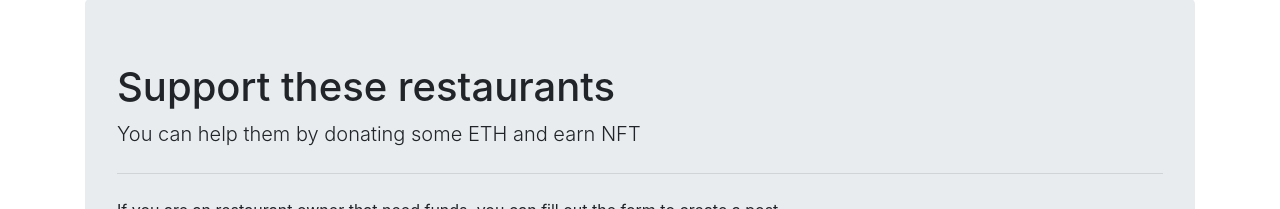
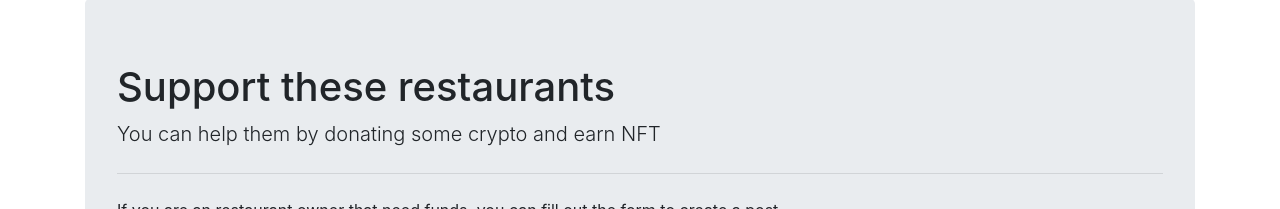
Before and after one commit to ff6k/Fund-The-Restaurants, a React (Create React App) app: page / in a window 1280 px wide. Shown: the part 145-354 px from the top of the page. Built offline with nearby package versions, Linux system fonts and the light colour scheme; no server answers; the HTML template or start-up script is replaced by a standard one; what ipfs-http-client would draw is missing.

Commit message:
refactor

```diff
--- a/src/App.js
+++ b/src/App.js
@@ -13,6 +13,7 @@ import Restaurants from './components/Restaurants';
 import Restaurant from './components/Restaurant';
 import AddRestaurant from './components/AddRestaurant';
 import MyTokens from './components/MyTokens';
+import WalletModal from './components/WalletModal';
 
 class App extends Component{
   state = {
@@ -186,7 +187,7 @@ class App extends Component{
     return (
       <GlobalProvider>
         <Router className="App">
-          <Navbar connectToBlockchain={this.connectToBlockchain.bind(this)} currentNetwork={this.state.currentNetwork} />
+          <Navbar currentNetwork={this.state.currentNetwork} />
           <div className="alert alert-info" role="alert">
             <p className="text-center m-0">
               Contract currently works on the Kovan and Matic Mumbai Test Network
@@ -226,13 +227,12 @@ class App extends Component{
             </Route>
             <Route path="/">
               <Restaurants
-                connectToBlockchain={this.connectToBlockchain.bind(this)}
                 restaurants={this.state.restaurants}
-                ethPrice={this.state.ethPrice}
-                currentNetwork={this.state.currentNetwork} />
+                ethPrice={this.state.ethPrice}/>
             </Route>
           </Switch>
           <Footer />
+          <WalletModal connectToBlockchain={this.connectToBlockchain.bind(this)} />
         </Router>
       </GlobalProvider>
     );
--- a/src/components/Restaurants.js
+++ b/src/components/Restaurants.js
@@ -2,9 +2,8 @@ import React, { useContext } from 'react';
 import { Link } from 'react-router-dom';
 
 import { GlobalContext } from '../context/GlobalState';
-import WalletModal from './WalletModal';
 
-function Restaurants({ connectToBlockchain, restaurants, ethPrice, currentNetwork }){
+function Restaurants({restaurants, ethPrice }){
   const { walletAddress } = useContext(GlobalContext);
 
   const getUSDValue = restaurant => {
@@ -15,7 +14,7 @@ function Restaurants({ connectToBlockchain, restaurants, ethPrice, currentNetwor
     <div className="container" style={{ minHeight: '65vh'}}>
       <div className="jumbotron my-3">
         <h1 className="">Support these restaurants</h1>
-        <p className="lead">You can help them by donating some {currentNetwork} and earn NFT</p>
+        <p className="lead">You can help them by donating some crypto and earn NFT</p>
         <hr className="my-4"></hr>
         <p>If you are an restaurant owner that need funds, you can fill out the form to create a post</p>
         {walletAddress ? <p className="lead">
@@ -46,7 +45,6 @@ function Restaurants({ connectToBlockchain, restaurants, ethPrice, currentNetwor
           )
         })}
       </div>
-      <WalletModal connectToBlockchain={connectToBlockchain} />
     </div>
   )
 }
--- a/src/components/layout/Navbar.js
+++ b/src/components/layout/Navbar.js
@@ -4,14 +4,8 @@ import Identicon from 'identicon.js';
 
 import { GlobalContext } from '../../context/GlobalState';
 
-function Navbar({ connectToBlockchain, currentNetwork }){
-  const { walletAddress, setWalletAddress } = useContext(GlobalContext);
-
-  const handleConnect = async () => {
-    await connectToBlockchain();
-    const accounts = await window.web3.eth.getAccounts();
-    setWalletAddress(accounts[0]);
-  }
+function Navbar({ currentNetwork }){
+  const { walletAddress } = useContext(GlobalContext);
 
   return(
     <nav className="navbar navbar-expand-md navbar-light bg-light">
@@ -46,7 +40,7 @@ function Navbar({ connectToBlockchain, currentNetwork }){
                 rel="noopener noreferrer"
                 href={currentNetwork === 'MATIC' ? "https://explorer-mumbai.maticvigil.com/address/" + walletAddress : "https://kovan.etherscan.io/address/" + walletAddress}>
                 {walletAddress.substring(0,8)}...{walletAddress.substring(34,42)}
-              </a> : <button className="btn secondary-bg-color" onClick={() => handleConnect()}>Open Wallet</button>
+              </a> : <button className="btn secondary-bg-color" data-toggle="modal" data-target="#walletModal">Open Wallet</button>
               }
               {walletAddress &&
                 <img
@@ -59,7 +53,9 @@ function Navbar({ connectToBlockchain, currentNetwork }){
             </li>
           </ul>
         </div>
+
       </div>
+
     </nav>
   );
 };
```
